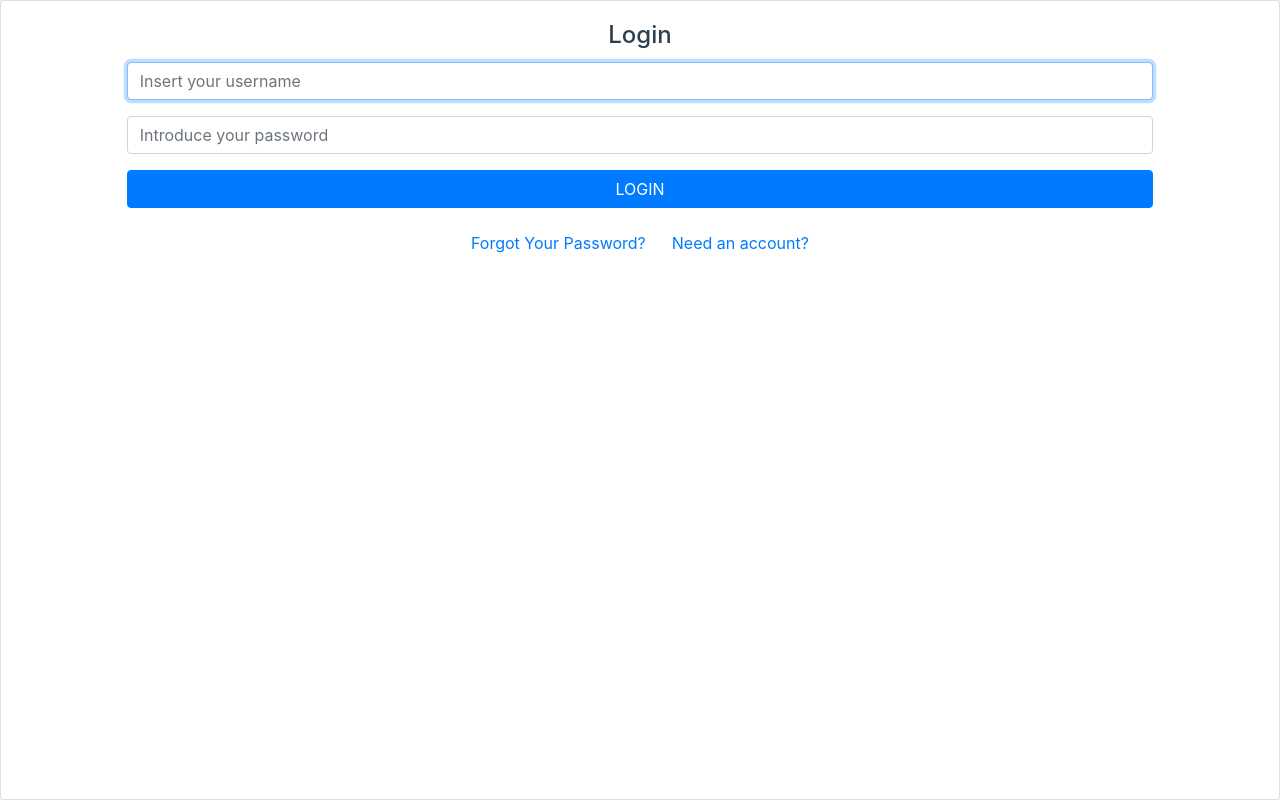
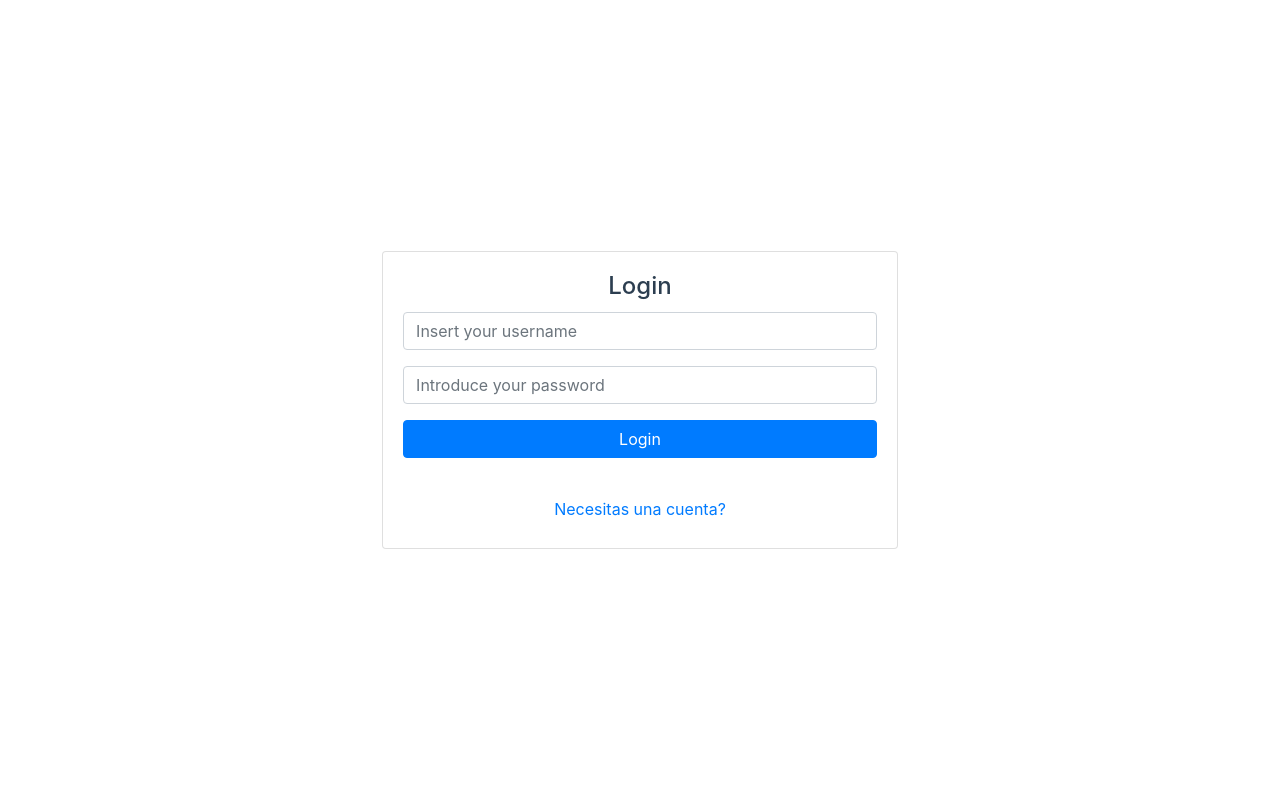
Before and after one commit to damianS7/simple-rest-chat-frontend, a Vue app: page / in a window 1280 px wide. Built offline with nearby package versions, Linux system fonts and the light colour scheme.

Commit message:
Registro/Login 100% funcional con comprobaciones de input y mensajes de error/success

```diff
--- a/src/App.vue
+++ b/src/App.vue
@@ -3,7 +3,6 @@
     <b-row v-if="!isLogged" id="login-component" class="full-screen-component">
       <login></login>
     </b-row>
-
     <b-row id="chat-component" class="full-screen-component">
       <b-row class="app-one">
         <b-col cols="3" class="side">
@@ -93,16 +92,7 @@ export default {
       div.style.left = "0%";
     },
   },
-  mounted() {
-    // Inicio de la aplicacion, carga de datos
-    this.unsubscribe = this.$store.subscribe((mutation, state) => {
-      if (mutation.type === "SET_READY") {
-        if (this.isLogged) {
-          this.unsubscribe;
-        }
-      }
-    });
-  },
+  mounted() {},
 };
 </script>
 <style>
--- a/src/components/Login.vue
+++ b/src/components/Login.vue
@@ -1,50 +1,77 @@
 <template>
   <b-container id="login" fluid class="p-0 wrapper">
-    <b-card title="Login" header-tag="header" class="h-100">
-      <form action="login.php" method="POST">
-        <div class="form-group row">
-          <div class="offset-md-1 col-md-10">
+    <b-row align-v="center" class="justify-content-md-center h-100">
+      <b-col cols="5">
+        <b-card :title="registerView ? 'Register' : 'Login'">
+          <b-row v-if="registerView" class="form-group">
+            <b-col cols="12">
+              <input
+                type="email"
+                v-model="email"
+                class="form-control"
+                placeholder="Introduce your email"
+              />
+            </b-col>
+          </b-row>
+          <b-row class="form-group">
+            <b-col cols="12">
               <input
                 type="text"
-              id="username"
                 class="form-control"
                 v-model="username"
-              name="username"
                 placeholder="Insert your username"
-              required
-              autofocus
               />
-          </div>
-        </div>
-
-        <div class="form-group row">
-          <div class="offset-md-1 col-md-10">
+            </b-col>
+          </b-row>
+          <b-row class="form-group">
+            <b-col cols="12">
               <input
                 type="password"
-              id="password"
                 v-model="password"
                 class="form-control"
                 placeholder="Introduce your password"
-              name="password"
-              required
               />
-          </div>
-        </div>
+            </b-col>
+          </b-row>
 
-        <div class="form-group row">
-          <div class="offset-md-1 col-md-10">
-            <button @click="login" class="btn btn-block btn-primary">
-              LOGIN
+          <b-row class="form-group">
+            <b-col cols="12">
+              <button
+                v-if="loginView"
+                @click="login"
+                class="btn btn-block btn-primary"
+              >
+                Login
               </button>
-          </div>
-        </div>
+              <button
+                v-if="registerView"
+                @click="register"
+                class="btn btn-block btn-primary"
+              >
+                Register
+              </button>
+            </b-col>
+          </b-row>
 
-        <div class="offset-md-1 col-md-10">
-          <a class="btn btn-link"> Forgot Your Password? </a>
-          <a class="btn btn-link"> Need an account? </a>
-        </div>
-      </form>
+          <b-row class="form-group">
+            <b-col cols="12">
+              <b-alert v-if="successMessage.length > 0" show variant="success">
+                {{ successMessage }}
+              </b-alert>
+              <b-alert v-if="errorMessage.length > 0" show variant="danger">
+                {{ errorMessage }}
+              </b-alert>
+            </b-col>
+          </b-row>
+
+          <b-row class="justify-content-md-center">
+            <a @click="switchView" class="btn btn-link">
+              {{ loginView ? "Necesitas una cuenta?" : "Volver a Login" }}
+            </a>
+          </b-row>
         </b-card>
+      </b-col>
+    </b-row>
   </b-container>
 </template>
 
@@ -54,16 +81,84 @@ export default {
     return {
       username: "",
       password: "",
+      email: "",
+      errorMessage: "",
+      successMessage: "",
+      loginView: true,
+      registerView: false,
     };
   },
   methods: {
-    login(event) {
-      event.preventDefault();
+    // Comprobacion de los input del componente
+    checkFields() {
+      if (this.username.length == 0 || this.password.length == 0) {
+        this.errorMessage = "Todos los campos son obligatorios!";
+        return false;
+      }
 
-      this.$store.dispatch("login", {
+      if (this.registerView && this.email.length == 0) {
+        this.errorMessage = "Todos los campos son obligatorios!";
+        return false;
+      }
+
+      // Comprobaciones superadas
+      return true;
+    },
+    async login(event) {
+      // Previene el funcionamiento por defecto al pulsar el boton submit,
+      // en este caso, solo llama a esta funcion.
+      // event.preventDefault();
+
+      // Comprueba que los campos no estan vacios
+      if (!this.checkFields()) {
+        return;
+      }
+
+      // Llamada a la accion LOGIN con los datos introducidos por el usuario y
+      // Obtenemos la respuesta enviada por el servidor.
+      let response = await this.$store.dispatch("login", {
         username: this.username,
         password: this.password,
       });
+
+      // Si la respuesta no es exitosa, mostramos el error
+      if (response.status != 200) {
+        this.errorMessage = response.message;
+        return;
+      }
+
+      // Si la respusta es exitosa (200) cargamos los datos en la app
+      this.$store.dispatch("initApp", response.data);
+    },
+    async register(event) {
+      event.preventDefault();
+      if (!this.checkFields) {
+        return;
+      }
+
+      let response = await this.$store.dispatch("register", {
+        username: this.username,
+        password: this.password,
+        email: this.email,
+      });
+
+      if (response.status == 200) {
+        this.successMessage =
+          "Usuario: " + response.data.username + " creado con exito.";
+      } else {
+        this.errorMessage = response.message;
+      }
+    },
+    // Metodo para cambiar entre vista de usuario y registro
+    switchView() {
+      // Si esta mostrando el formulario de LOGIN ...
+      if (this.loginView) {
+        this.loginView = false; // Se oculta LOGIN
+        this.registerView = true; // Se muestra REGISTER
+      } else {
+        this.loginView = true;
+        this.registerView = false;
+      }
     },
   },
 };
@@ -71,5 +166,6 @@ export default {
 <!-- Add "scoped" attribute to limit CSS to this component only -->
 <style scoped>
 #login {
+  background: #fff;
 }
 </style>
--- a/src/store/index.js
+++ b/src/store/index.js
@@ -119,24 +119,53 @@ export default new Vuex.Store({
                 }
             });
         },
-        login(context, { username, password }) {
+        // Despues de un login con exito, se inicializa la app
+        initApp(context, data) {
+            // data es un user en JSON
+            let user = {
+                id: data.id,
+                username: data.username,
+                email: data.email, // corregir
+                token: data.token
+            };
+            context.commit("SET_USER", user);
+            context.dispatch("fetchRooms");
+            context.dispatch("openSocket");
+            context.commit("SET_READY", true);
+        },
+        async login(context, { username, password }) {
             let data = { username: username, password: password };
-            axios.post("http://localhost:8888/api/users/login", data)
+            return await axios.post("http://localhost:8888/api/users/login", data)
                 .then(function (response) {
                     // Si el request tuvo exito (codigo 200)
                     if (response.status == 200) {
                         // Cargar los datos de usuario
-                        let user = {
-                            id: response['data'].id,
-                            username: response['data'].username,
-                            email: response['data'].email, // corregir
-                            token: response['data'].token
+                        return {
+                            status: response.status,
+                            data: response.data
                         };
-                        context.commit("SET_USER", user);
-                        context.dispatch("fetchRooms");
-                        context.dispatch("openSocket");
-                        context.commit("SET_READY", true);
                     }
+                }).catch(function (error) {
+                    return {
+                        status: error.response.status,
+                        message: error.response.data.message
+                    };
+                });
+        },
+        async register(context, { username, password, email }) {
+            let data = { username: username, password: password, email: email };
+            return await axios.post("http://localhost:8888/api/users/registration", data)
+                .then(function (response) {
+                    return {
+                        status: response.status,
+                        data: response.data
+                    };
+                })
+                .catch(function (error) {
+                    return {
+                        status: error.response.status,
+                        message: error.response.data.message
+                    };
                 });
         },
         openSocket(context) {
```
Lines whose indentation alone changed are shown as unchanged.
